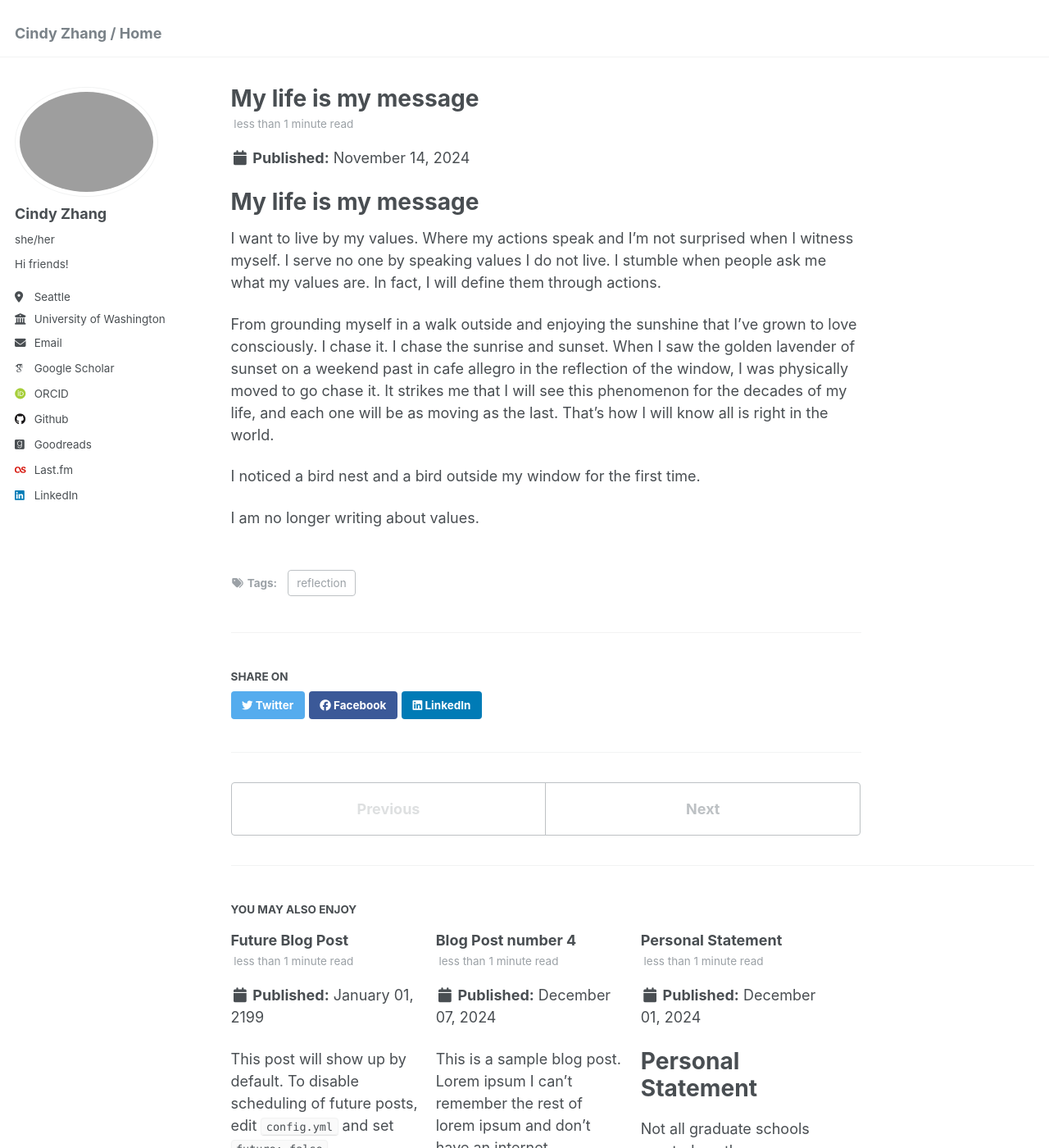
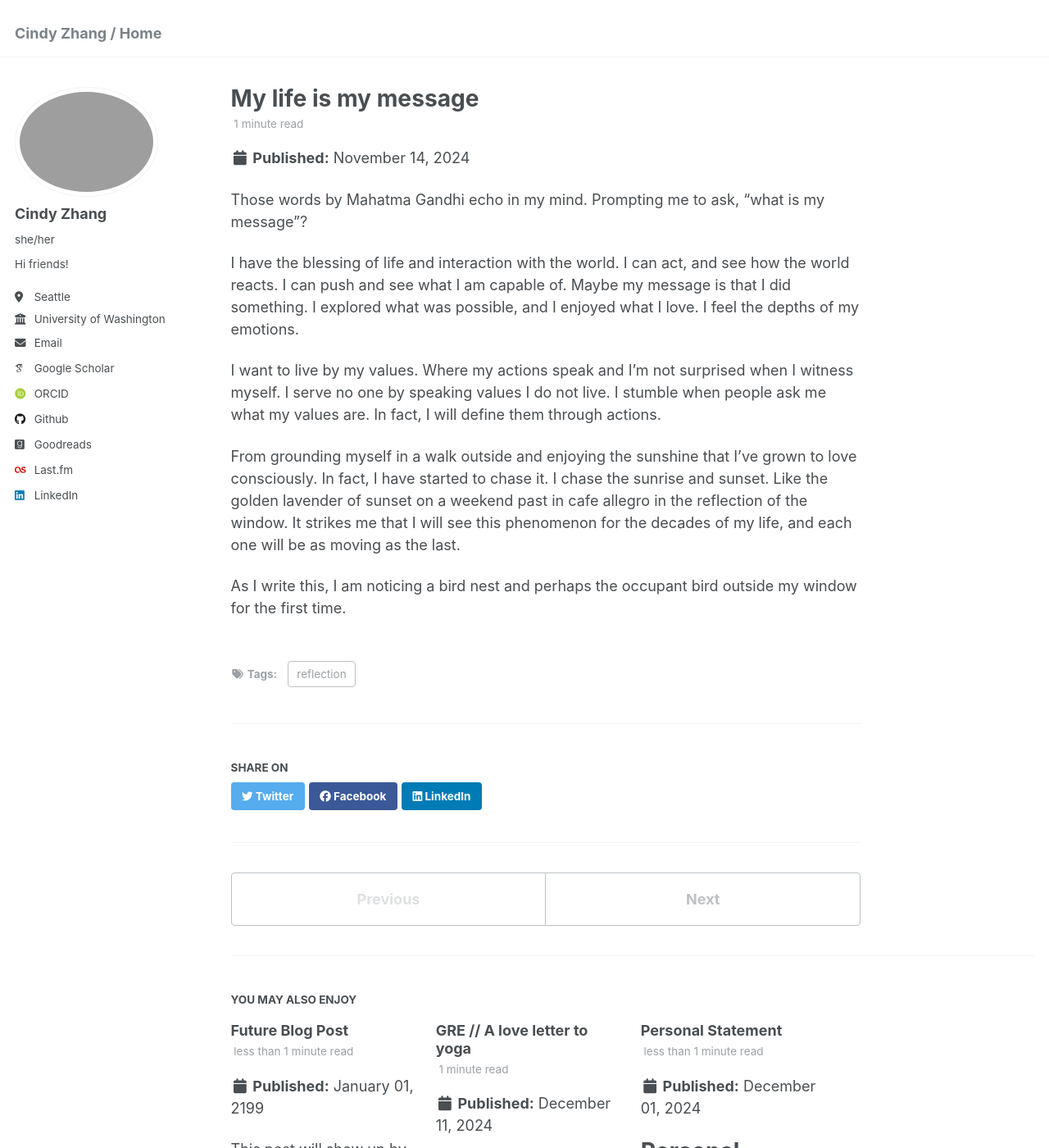
Before and after one commit to cnmnzhang/me, a Jekyll site: the page built from _posts/2024-11-14-blog-post-1.md, in a window 1280 px wide and 1400 px high. Shown: the whole window at 82% size. Built offline with Jekyll 4.4.1, drawn with Linux system fonts in a browser that asks for light colours; some web fonts are replaced; some of the changed text lies outside the part shown.

Commit message:
blog post

```diff
--- a/_posts/2024-11-14-blog-post-1.md
+++ b/_posts/2024-11-14-blog-post-1.md
@@ -6,14 +6,13 @@ tags:
   - reflection
 ---
 
-My life is my message
-======
+Those words by Mahatma Gandhi echo in my mind. Prompting me to ask, "what is my message"?
+
+I have the blessing of life and interaction with the world. I can act, and see how the world reacts. I can push and see what I am capable of. Maybe my message is that I did something. I explored what was possible, and I enjoyed what I love. I feel the depths of my emotions.
 
 I want to live by my values. Where my actions speak and I'm not surprised when I witness myself. I serve no one by speaking values I do not live.
 I stumble when people ask me what my values are. In fact, I will define them through actions.
 
-From grounding myself in a walk outside and enjoying the sunshine that I've grown to love consciously. I chase it. I chase the sunrise and sunset. When I saw the golden lavender of sunset on a weekend past in cafe allegro in the reflection of the window, I was physically moved to go chase it. It strikes me that I will see this phenomenon for the decades of my life, and each one will be as moving as the last. That's how I will know all is right in the world.
+From grounding myself in a walk outside and enjoying the sunshine that I've grown to love consciously. In fact, I have started to chase it. I chase the sunrise and sunset. Like the golden lavender of sunset on a weekend past in cafe allegro in the reflection of the window. It strikes me that I will see this phenomenon for the decades of my life, and each one will be as moving as the last.
 
-I noticed a bird nest and a bird outside my window for the first time.
-
-I am no longer writing about values.
+As I write this, I am noticing a bird nest and perhaps the occupant bird outside my window for the first time.
```
Also changed, not shown: _posts/2015-08-14-blog-post-4.md (deleted, +0 -20 lines), _posts/2024-12-07-blog-post-4.md (added, +32 -0 lines), 1 other file.
